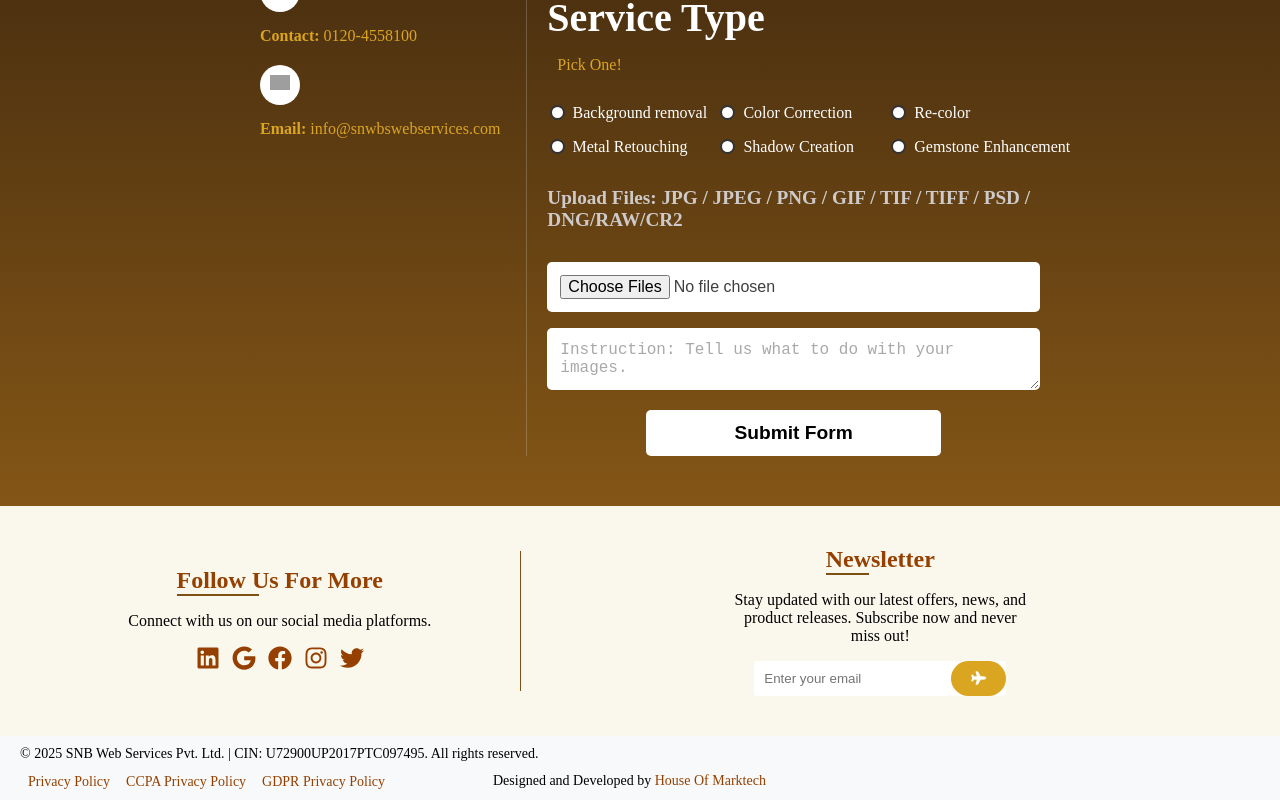
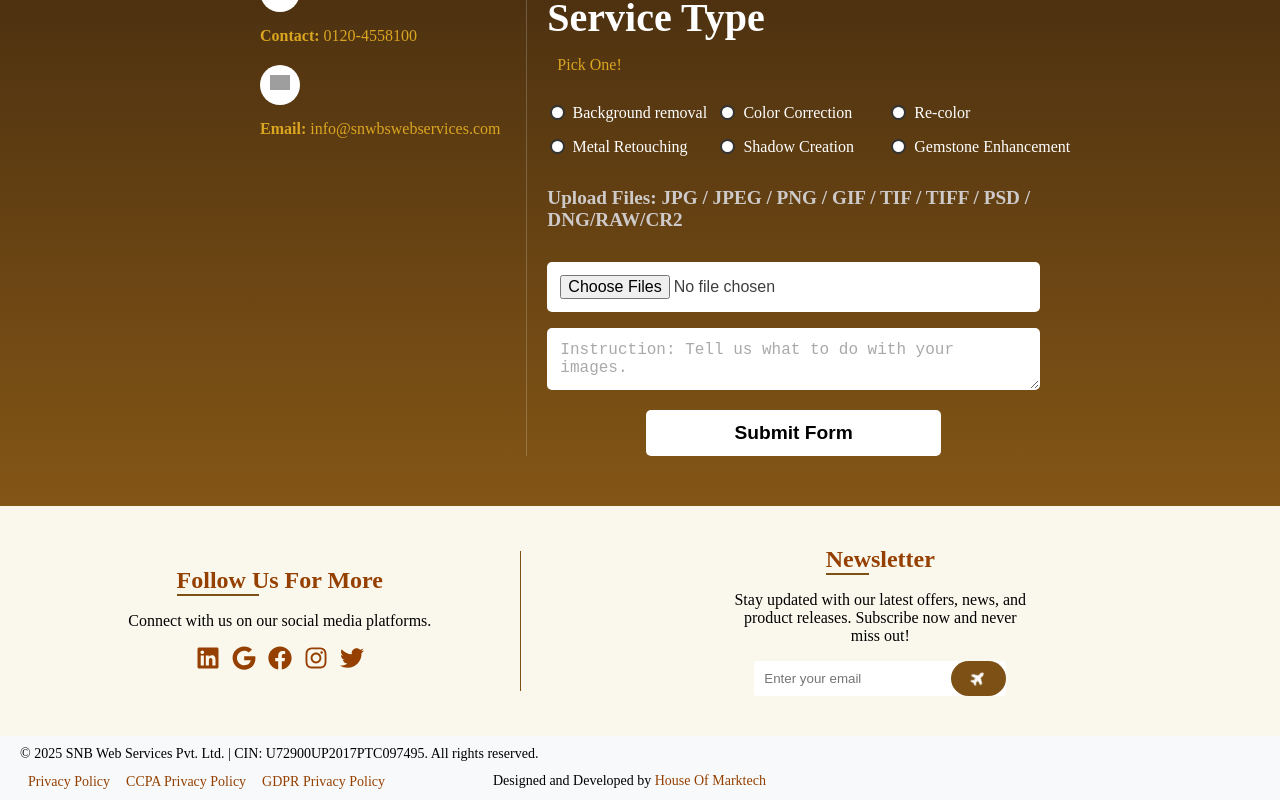
Before and after one commit to RoshanTambe44/Jewelry-Retouch-22, a React (Vite) app: page / in a window 1280 px wide. In both pictures the pointer is over the icon 978 px from the left and 7220 px from the top of the page. Shown: the part 6566-7366 px from the top of the page. Built offline with nearby package versions, Linux system fonts and the light colour scheme; grey boxes are pictures that could not be loaded.

Commit message:
add changes in footer

```diff
--- a/src/components/Footer.jsx
+++ b/src/components/Footer.jsx
@@ -67,7 +67,7 @@ const Footer = () => {
         <form className="newsletter-form" onSubmit={handleSubmit}>
           <div className="input-wrapper ">
             <input type="email" placeholder="Enter your email" className="newsletter-input" value={email} onChange={(e) => setEmail(e.target.value)} required />
-            <button type="submit" className="newsletter-button"><i className="fa-solid fa-plane"></i></button>
+            <button type="submit" className="newsletter-button"><i className="fa-solid fa-plane " ></i></button>
           </div>
         </form>
         {error && <p className="error-message">{error}</p>}
--- a/src/styles/Footer.css
+++ b/src/styles/Footer.css
@@ -6,6 +6,20 @@
   display: flex;
   justify-content: center;
   align-items: center;
+}
+
+
+/* plane */
+.newsletter-button:hover > .fa-plane{
+  transition: all;
+  transition-duration: 200ms;
+  rotate: -45deg;
+}
+
+.newsletter-button:hover{
+  transition: all;
+  transition-duration: 200ms;
+  background: #7D5115;
 }
 
 .footer-container {
```
